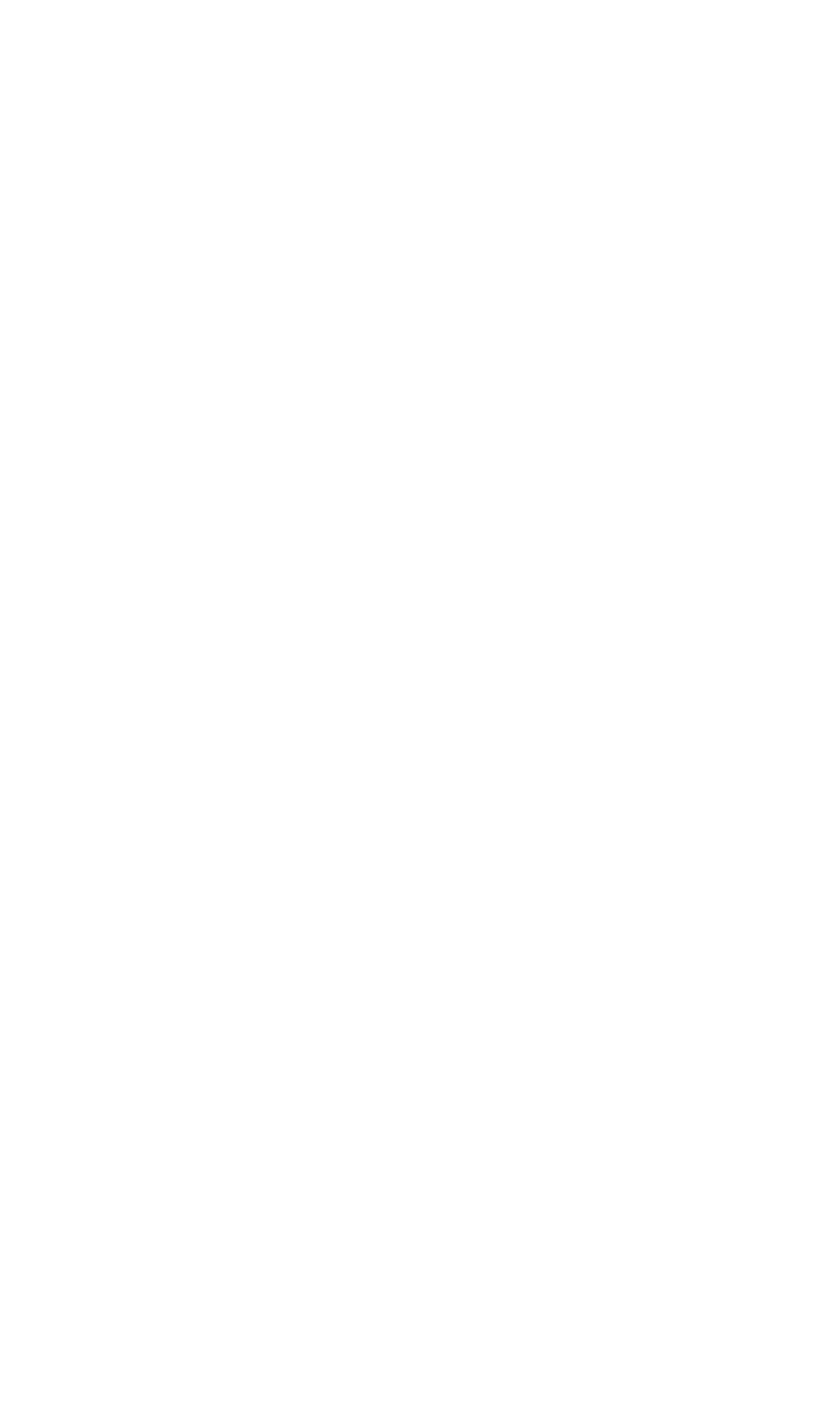
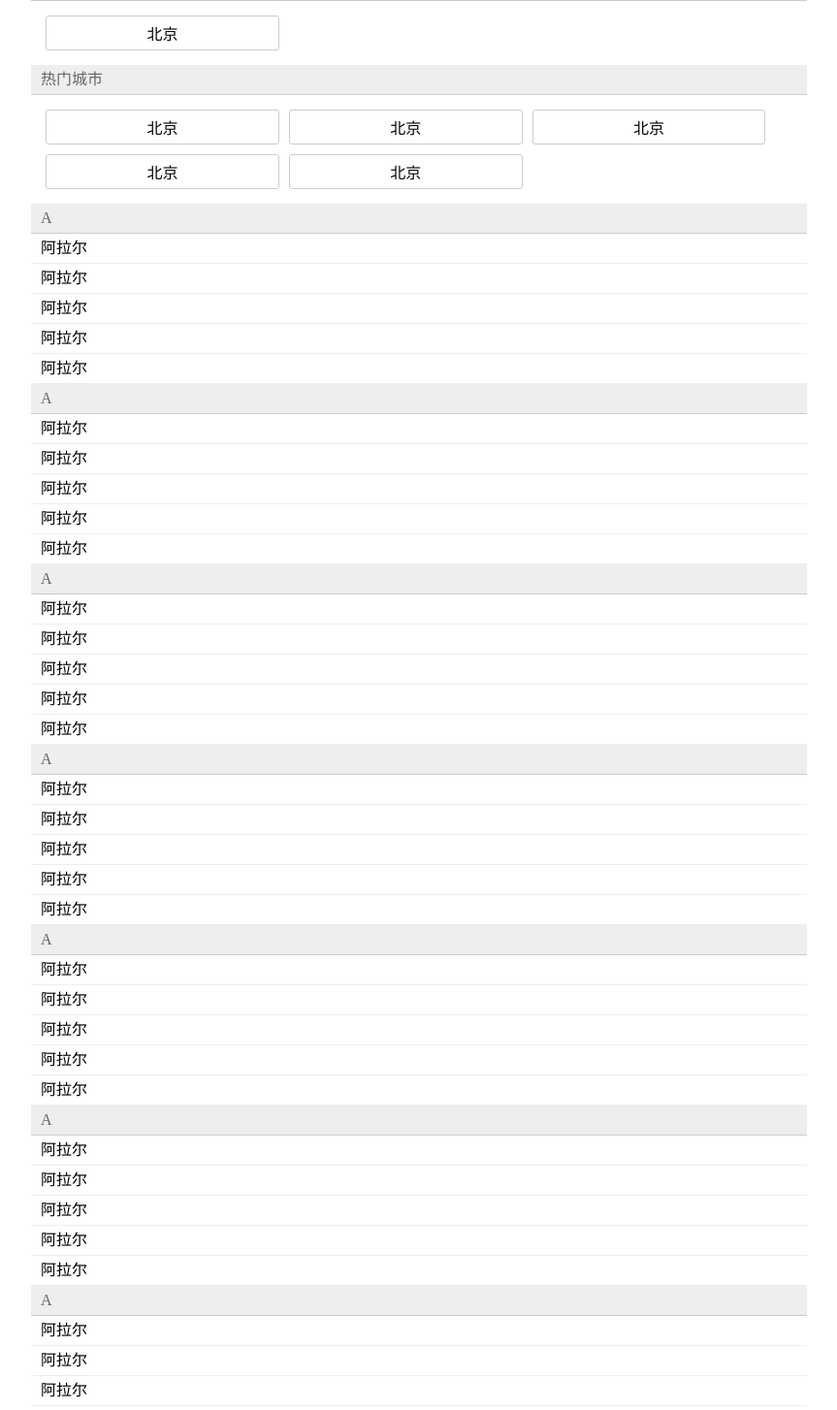
Before and after one commit to lhyeason/vueapp, a Vue app: page /city in a window 1280 px wide. Shown: the part 130-1584 px from the top of the page at 97% size, without its empty margins (208-1071 px from the left). Before the commit the page ends 800 px from the top, so only its background shows below. Built offline with nearby package versions, Linux system fonts and the light colour scheme.

Commit message:
add city choose list to city

```diff
--- a/package.json
+++ b/package.json
@@ -11,6 +11,7 @@
   },
   "dependencies": {
     "axios": "^0.18.0",
+    "better-scroll": "^1.12.6",
     "vue": "^2.5.2",
     "vue-awesome-swiper": "^2.6.7",
     "vue-router": "^3.0.1"
--- a/src/App.vue
+++ b/src/App.vue
@@ -26,5 +26,6 @@ export default {
 #app {
   width: 800px;
   margin: 0 auto;
+  position: relative;
 }
 </style>
--- a/src/components/city/city.vue
+++ b/src/components/city/city.vue
@@ -2,12 +2,14 @@
    <div>
         <cityheader></cityheader>
         <citysearch></citysearch>
+        <citylist></citylist>
    </div>
 </template>
 
 <script type="text/ecmascript-6">
 import cityheader from "./components/header";
 import citysearch from "./components/search";
+import citylist from "./components/list";
 export default {
   name: "City",
   data: function() {
@@ -15,7 +17,8 @@ export default {
   },
   components: {
     cityheader,
-    citysearch
+    citysearch,
+    citylist
   }
 };
 </script>
--- /dev/null
+++ b/src/components/city/components/list.vue
@@ -0,0 +1,251 @@
+<template>
+   <div class="list" ref="wrapper">
+       <div>
+            <div class="area">
+                <div class="title border-top-bottom" >当前城市</div>
+                <div class="button-list">
+                    <div class="button-wrapper">
+                        <div class="button">北京</div>
+                    </div>
+                </div>
+            </div>
+            <div class="area">
+                <div class="title border-top-bottom"> 热门城市</div>
+                <div class="button-list">
+                    <div class="button-wrapper">
+                        <div class="button">北京</div>
+                    </div>
+                    <div class="button-wrapper">
+                        <div class="button">北京</div>
+                    </div>
+                    <div class="button-wrapper">
+                        <div class="button">北京</div>
+                    </div>
+                    <div class="button-wrapper">
+                        <div class="button">北京</div>
+                    </div>
+                    <div class="button-wrapper">
+                        <div class="button">北京</div>
+                    </div>
+                </div>
+            </div>
+            <div class="area">
+                <div class="title border-top-bottom">A</div>
+                <div class="item-list">
+                    <div class="item  borderBottom">
+                        阿拉尔
+                    </div>
+                    <div class="item  borderBottom">
+                        阿拉尔
+                    </div>
+                    <div class="item  borderBottom" >
+                        阿拉尔
+                    </div>
+                    <div class="item  borderBottom">
+                        阿拉尔
+                    </div>
+                    <div class="item  borderBottom">
+                        阿拉尔
+                    </div>
+                </div>
+            </div>
+            <div class="area">
+                <div class="title border-top-bottom">A</div>
+                <div class="item-list">
+                    <div class="item  borderBottom">
+                        阿拉尔
+                    </div>
+                    <div class="item  borderBottom">
+                        阿拉尔
+                    </div>
+                    <div class="item  borderBottom" >
+                        阿拉尔
+                    </div>
+                    <div class="item  borderBottom">
+                        阿拉尔
+                    </div>
+                    <div class="item  borderBottom">
+                        阿拉尔
+                    </div>
+                </div>
+            </div>
+            <div class="area">
+                <div class="title border-top-bottom">A</div>
+                <div class="item-list">
+                    <div class="item  borderBottom">
+                        阿拉尔
+                    </div>
+                    <div class="item  borderBottom">
+                        阿拉尔
+                    </div>
+                    <div class="item  borderBottom" >
+                        阿拉尔
+                    </div>
+                    <div class="item  borderBottom">
+                        阿拉尔
+                    </div>
+                    <div class="item  borderBottom">
+                        阿拉尔
+                    </div>
+                </div>
+            </div>
+            <div class="area">
+                <div class="title border-top-bottom">A</div>
+                <div class="item-list">
+                    <div class="item  borderBottom">
+                        阿拉尔
+                    </div>
+                    <div class="item  borderBottom">
+                        阿拉尔
+                    </div>
+                    <div class="item  borderBottom" >
+                        阿拉尔
+                    </div>
+                    <div class="item  borderBottom">
+                        阿拉尔
+                    </div>
+                    <div class="item  borderBottom">
+                        阿拉尔
+                    </div>
+                </div>
+            </div>
+            <div class="area">
+                <div class="title border-top-bottom">A</div>
+                <div class="item-list">
+                    <div class="item  borderBottom">
+                        阿拉尔
+                    </div>
+                    <div class="item  borderBottom">
+                        阿拉尔
+                    </div>
+                    <div class="item  borderBottom" >
+                        阿拉尔
+                    </div>
+                    <div class="item  borderBottom">
+                        阿拉尔
+                    </div>
+                    <div class="item  borderBottom">
+                        阿拉尔
+                    </div>
+                </div>
+            </div>
+            <div class="area">
+                <div class="title border-top-bottom">A</div>
+                <div class="item-list">
+                    <div class="item  borderBottom">
+                        阿拉尔
+                    </div>
+                    <div class="item  borderBottom">
+                        阿拉尔
+                    </div>
+                    <div class="item  borderBottom" >
+                        阿拉尔
+                    </div>
+                    <div class="item  borderBottom">
+                        阿拉尔
+                    </div>
+                    <div class="item  borderBottom">
+                        阿拉尔
+                    </div>
+                </div>
+            </div>
+            <div class="area">
+                <div class="title border-top-bottom">A</div>
+                <div class="item-list">
+                    <div class="item  borderBottom">
+                        阿拉尔
+                    </div>
+                    <div class="item  borderBottom">
+                        阿拉尔
+                    </div>
+                    <div class="item  borderBottom" >
+                        阿拉尔
+                    </div>
+                    <div class="item  borderBottom">
+                        阿拉尔
+                    </div>
+                    <div class="item  borderBottom">
+                        阿拉尔
+                    </div>
+                </div>
+            </div>
+            <div class="area">
+                <div class="title border-top-bottom">A</div>
+                <div class="item-list">
+                    <div class="item  borderBottom">
+                        阿拉尔
+                    </div>
+                    <div class="item  borderBottom">
+                        阿拉尔
+                    </div>
+                    <div class="item  borderBottom" >
+                        阿拉尔
+                    </div>
+                    <div class="item  borderBottom">
+                        阿拉尔
+                    </div>
+                    <div class="item  borderBottom">
+                        阿拉尔
+                    </div>
+                </div>
+            </div>
+       </div>
+   </div>
+</template>
+<script type="text/ecmascript-6">
+import Bscroll from "better-scroll";
+export default {
+  data: function() {
+    return {};
+  },
+  components: {},
+  mounted() {
+    this.scroll = new Bscroll(this.$refs.wrapper);
+  }
+};
+</script>
+
+<style scoped type='text/css'>
+.title {
+  height: 30px;
+  line-height: 30px;
+  color: #666;
+  background: #eee;
+  border-bottom: 1px solid #ccc;
+}
+.border-top-bottom {
+  text-indent: 10px;
+}
+.button-list {
+  overflow: hidden;
+  padding: 10px;
+  padding-right: 30px;
+}
+.button-wrapper {
+  float: left;
+  width: 33%;
+}
+.button {
+  margin: 5px;
+  text-align: center;
+  border: 1px solid #ccc;
+  padding: 5px;
+  border-radius: 3px;
+}
+.item-list .item {
+  line-height: 30px;
+  padding-left: 10px;
+}
+.borderBottom {
+  border-bottom: 1px solid #eee;
+}
+.list {
+  position: absolute;
+  top: 100px;
+  left: 0px;
+  right: 0px;
+  bottom: 0px;
+  height: 1000px;
+  z-index: -1;
+}
+</style>
```
Also changed, not shown: 1 other file (tests, documents, lock files or other folders).
